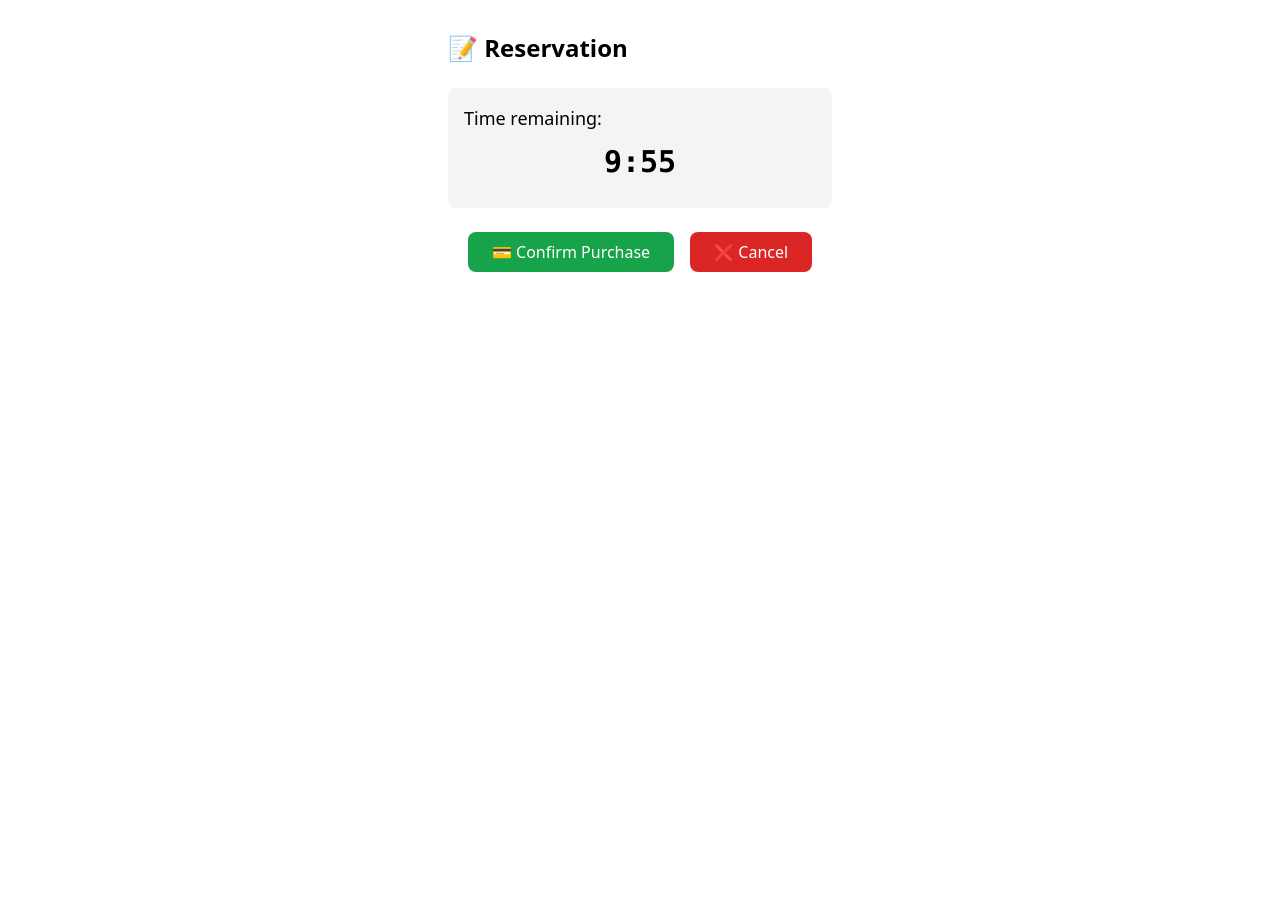
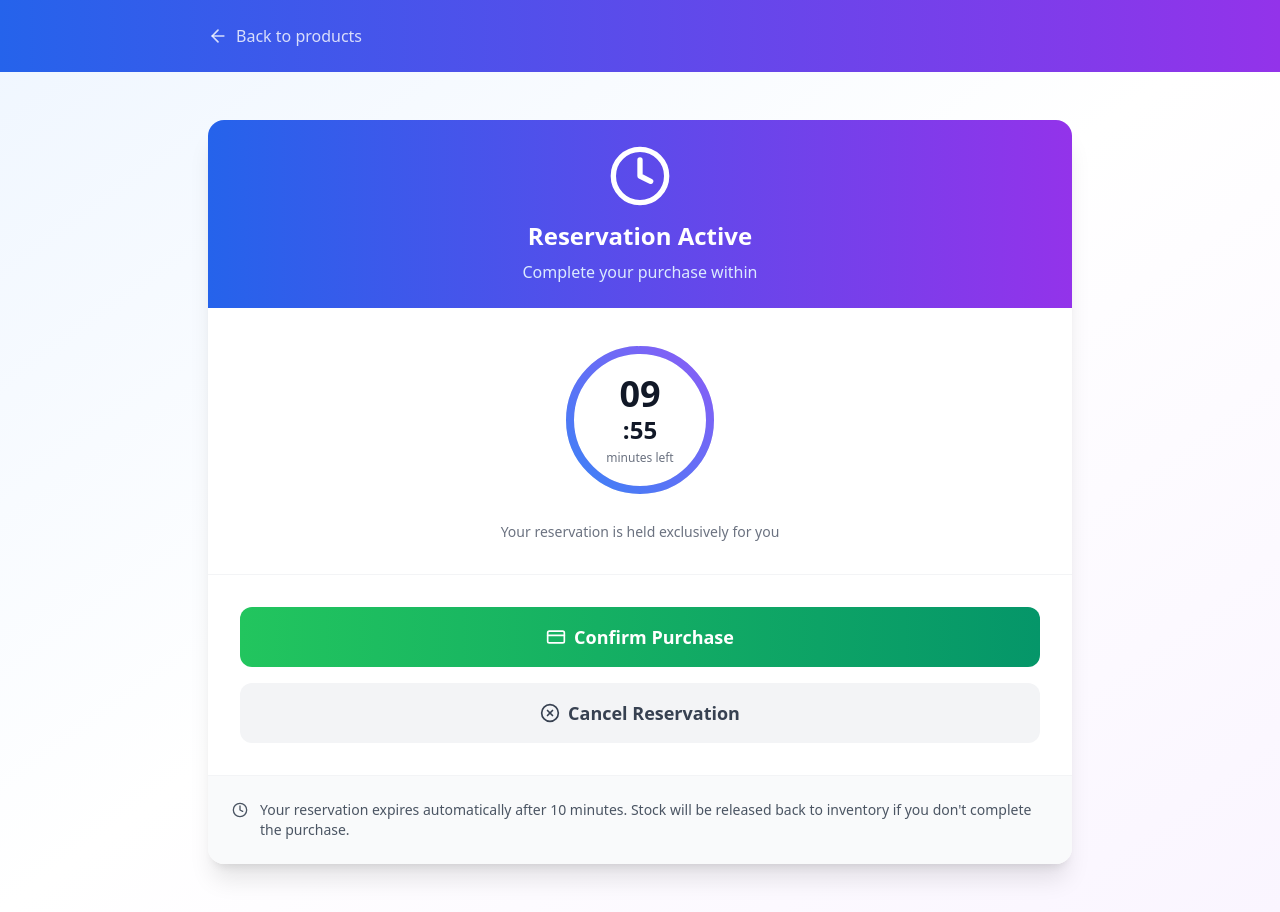
Before and after one commit to Humer076/allo-health, a Next.js app: page /reservation/1 in a window 1280 px wide. Before the commit the page ends 800 px from the top, so only its background shows below. Built offline with nearby package versions, Linux system fonts and the light colour scheme; no server answers.

Commit message:
Update page.tsx

```diff
--- a/app/reservation/[id]/page.tsx
+++ b/app/reservation/[id]/page.tsx
@@ -2,6 +2,8 @@
 
 import { useParams, useRouter } from 'next/navigation'
 import { useEffect, useState } from 'react'
+import { motion } from 'framer-motion'
+import { Clock, CheckCircle, XCircle, ShoppingBag, AlertTriangle, CreditCard, ArrowLeft } from 'lucide-react'
 
 export default function ReservationPage() {
   const { id } = useParams()
@@ -9,81 +11,211 @@ export default function ReservationPage() {
   const [expiresAt, setExpiresAt] = useState<Date | null>(null)
   const [timeLeft, setTimeLeft] = useState<string>('')
   const [loading, setLoading] = useState(false)
+  const [percentageLeft, setPercentageLeft] = useState(100)
 
   useEffect(() => {
-    fetch(`/api/reservations/${id}`)
-      .then(res => res.json())
-      .then(data => {
-        setExpiresAt(new Date(data.expiresAt))
-      })
-      .catch(() => {
-        const fakeExpiry = new Date()
-        fakeExpiry.setMinutes(fakeExpiry.getMinutes() + 10)
-        setExpiresAt(fakeExpiry)
-      })
+    // For demo, set 10 min from now
+    const expiry = new Date()
+    expiry.setMinutes(expiry.getMinutes() + 10)
+    setExpiresAt(expiry)
   }, [id])
 
   useEffect(() => {
     if (!expiresAt) return
+
     const interval = setInterval(() => {
-      const diff = expiresAt.getTime() - Date.now()
+      const now = Date.now()
+      const diff = expiresAt.getTime() - now
+      const total = 10 * 60 * 1000 // 10 minutes in ms
+      const percent = Math.max(0, (diff / total) * 100)
+      setPercentageLeft(percent)
+
       if (diff <= 0) {
         setTimeLeft('Expired')
         clearInterval(interval)
       } else {
         const mins = Math.floor(diff / 60000)
         const secs = Math.floor((diff % 60000) / 1000)
-        setTimeLeft(`${mins}:${secs.toString().padStart(2, '0')}`)
+        setTimeLeft(`${mins.toString().padStart(2, '0')}:${secs.toString().padStart(2, '0')}`)
       }
     }, 1000)
+
     return () => clearInterval(interval)
   }, [expiresAt])
 
   const confirmPurchase = async () => {
     setLoading(true)
+    try {
       const res = await fetch(`/api/reservations/${id}/confirm`, { method: 'POST' })
       if (res.status === 410) {
-      alert('❌ Reservation expired')
+        alert('❌ Your reservation has expired!')
         router.push('/')
       } else if (res.ok) {
-      alert('✅ Purchase confirmed!')
+        alert('✅ Purchase confirmed! Thank you for shopping with us.')
         router.push('/')
       } else {
-      alert('Error confirming')
+        alert('Error confirming purchase. Please try again.')
+      }
+    } catch (error) {
+      alert('Network error. Please check your connection.')
     }
     setLoading(false)
   }
 
   const cancel = async () => {
     setLoading(true)
+    try {
       await fetch(`/api/reservations/${id}/release`, { method: 'POST' })
-    alert('Cancelled')
+      alert('❌ Reservation cancelled. Stock has been released.')
       router.push('/')
+    } catch (error) {
+      alert('Error cancelling reservation.')
+    }
     setLoading(false)
   }
 
+  const isExpired = timeLeft === 'Expired'
+
   return (
-    <div className="p-8 max-w-md mx-auto">
-      <h1 className="text-2xl font-bold">📝 Reservation</h1>
-      <div className="mt-6 p-4 bg-gray-100 rounded-lg">
-        <p className="text-lg">Time remaining:</p>
-        <p className="font-mono text-3xl font-bold text-center my-3">{timeLeft || 'Loading...'}</p>
+    <div className="min-h-screen bg-gradient-to-br from-blue-50 via-white to-purple-50">
+      {/* Header */}
+      <div className="bg-gradient-to-r from-blue-600 to-purple-600 text-white">
+        <div className="max-w-4xl mx-auto px-4 py-6">
+          <button
+            onClick={() => router.push('/')}
+            className="flex items-center gap-2 text-white/80 hover:text-white transition-colors"
+          >
+            <ArrowLeft className="w-5 h-5" />
+            <span>Back to products</span>
+          </button>
         </div>
-      <div className="mt-6 space-x-4 flex justify-center">
-        <button
+      </div>
+
+      {/* Main Content */}
+      <div className="max-w-4xl mx-auto px-4 py-12">
+        <motion.div
+          initial={{ opacity: 0, y: 20 }}
+          animate={{ opacity: 1, y: 0 }}
+          className="bg-white rounded-2xl shadow-xl overflow-hidden"
+        >
+          {/* Status Banner */}
+          <div className={`p-6 text-center ${
+            isExpired ? 'bg-red-50' : 'bg-gradient-to-r from-blue-600 to-purple-600'
+          }`}>
+            {isExpired ? (
+              <>
+                <AlertTriangle className="w-16 h-16 text-red-600 mx-auto mb-3" />
+                <h2 className="text-2xl font-bold text-red-600">Reservation Expired</h2>
+                <p className="text-red-500 mt-2">Your hold time has run out</p>
+              </>
+            ) : (
+              <>
+                <Clock className="w-16 h-16 text-white mx-auto mb-3" />
+                <h2 className="text-2xl font-bold text-white">Reservation Active</h2>
+                <p className="text-blue-100 mt-2">Complete your purchase within</p>
+              </>
+            )}
+          </div>
+
+          {/* Timer */}
+          {!isExpired && (
+            <div className="p-8 text-center border-b border-gray-100">
+              <div className="relative inline-block">
+                <svg className="w-40 h-40 transform -rotate-90">
+                  <circle
+                    cx="80"
+                    cy="80"
+                    r="70"
+                    stroke="#e5e7eb"
+                    strokeWidth="8"
+                    fill="none"
+                  />
+                  <circle
+                    cx="80"
+                    cy="80"
+                    r="70"
+                    stroke="url(#gradient)"
+                    strokeWidth="8"
+                    fill="none"
+                    strokeDasharray={`${2 * Math.PI * 70}`}
+                    strokeDashoffset={`${2 * Math.PI * 70 * (1 - percentageLeft / 100)}`}
+                    strokeLinecap="round"
+                  />
+                  <defs>
+                    <linearGradient id="gradient" x1="0%" y1="0%" x2="100%" y2="100%">
+                      <stop offset="0%" stopColor="#3b82f6" />
+                      <stop offset="100%" stopColor="#8b5cf6" />
+                    </linearGradient>
+                  </defs>
+                </svg>
+                <div className="absolute inset-0 flex flex-col items-center justify-center">
+                  <span className="text-4xl font-bold text-gray-900">{timeLeft.split(':')[0]}</span>
+                  <span className="text-2xl font-bold text-gray-900">:{timeLeft.split(':')[1]}</span>
+                  <span className="text-xs text-gray-500 mt-1">minutes left</span>
+                </div>
+              </div>
+              <p className="text-sm text-gray-500 mt-4">
+                Your reservation is held exclusively for you
+              </p>
+            </div>
+          )}
+
+          {/* Action Buttons */}
+          <div className="p-8 space-y-4">
+            {!isExpired ? (
+              <>
+                <motion.button
+                  whileHover={{ scale: 1.02 }}
+                  whileTap={{ scale: 0.98 }}
                   onClick={confirmPurchase}
-          disabled={loading || timeLeft === 'Expired'}
-          className="bg-green-600 text-white px-6 py-2 rounded-lg hover:bg-green-700 disabled:bg-gray-400"
+                  disabled={loading}
+                  className="w-full bg-gradient-to-r from-green-500 to-emerald-600 text-white py-4 rounded-xl font-semibold text-lg flex items-center justify-center gap-2 hover:shadow-lg transition-all disabled:opacity-50"
                 >
-          💳 Confirm Purchase
-        </button>
-        <button
+                  {loading ? (
+                    <div className="w-5 h-5 border-2 border-white border-t-transparent rounded-full animate-spin" />
+                  ) : (
+                    <>
+                      <CreditCard className="w-5 h-5" />
+                      <span>Confirm Purchase</span>
+                    </>
+                  )}
+                </motion.button>
+
+                <motion.button
+                  whileHover={{ scale: 1.02 }}
+                  whileTap={{ scale: 0.98 }}
                   onClick={cancel}
                   disabled={loading}
-          className="bg-red-600 text-white px-6 py-2 rounded-lg hover:bg-red-700"
+                  className="w-full bg-gray-100 text-gray-700 py-4 rounded-xl font-semibold text-lg flex items-center justify-center gap-2 hover:bg-gray-200 transition-all disabled:opacity-50"
                 >
-          ❌ Cancel
-        </button>
+                  <XCircle className="w-5 h-5" />
+                  <span>Cancel Reservation</span>
+                </motion.button>
+              </>
+            ) : (
+              <motion.button
+                whileHover={{ scale: 1.02 }}
+                whileTap={{ scale: 0.98 }}
+                onClick={() => router.push('/')}
+                className="w-full bg-blue-600 text-white py-4 rounded-xl font-semibold text-lg flex items-center justify-center gap-2"
+              >
+                <ShoppingBag className="w-5 h-5" />
+                <span>Browse Products</span>
+              </motion.button>
+            )}
+          </div>
+
+          {/* Info Note */}
+          <div className="p-6 bg-gray-50 border-t border-gray-100">
+            <div className="flex items-start gap-3 text-sm text-gray-600">
+              <Clock className="w-4 h-4 mt-0.5 flex-shrink-0" />
+              <p>
+                Your reservation expires automatically after 10 minutes.
+                Stock will be released back to inventory if you don't complete the purchase.
+              </p>
+            </div>
+          </div>
+        </motion.div>
       </div>
     </div>
   )
```
Lines whose indentation alone changed are shown as unchanged.
